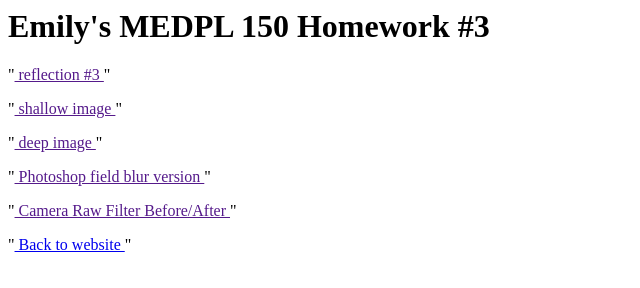
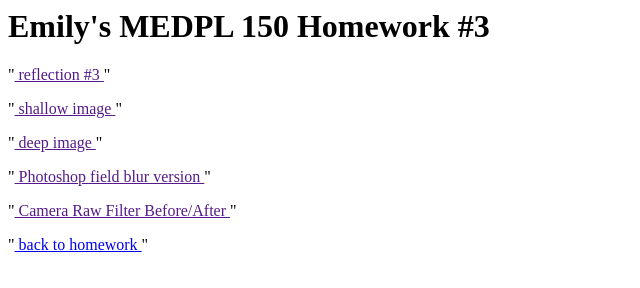
Before and after one commit to EmiIsHungry/homework3.html, a plain HTML site: page index.html in a window 1280 px wide. Shown: the full height of the page, 0-640 px from the left. Drawn offline with Linux system fonts and the light colour scheme.

Commit message:
Update index.html

```diff
--- a/index.html
+++ b/index.html
@@ -9,6 +9,6 @@
     <p> "<a href= > deep image </a>"</p>
     <p> "<a href= > Photoshop field blur version </a>"</p>
     <p> "<a href= > Camera Raw Filter Before/After </a>"</p>
-    <p> "<a href= https://emiishungry.github.io/medpl150/> Back to website </a>"</p>
+     <p> "<a href= https://emiishungry.github.io/homework.html/> back to homework </a>" </p>
   </body>
 </html>
```
